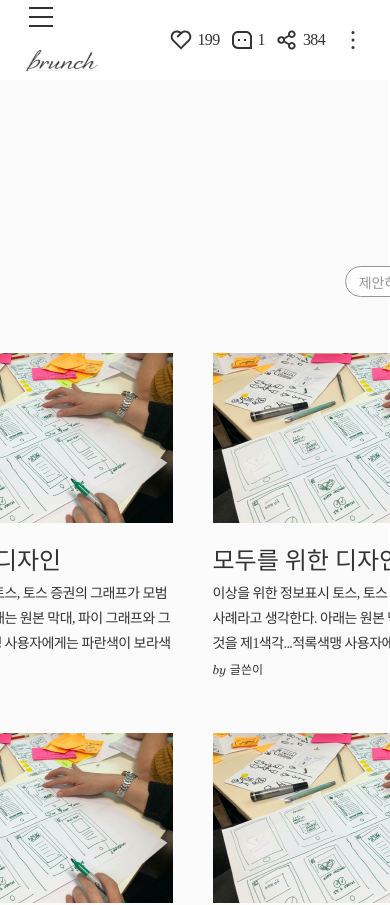
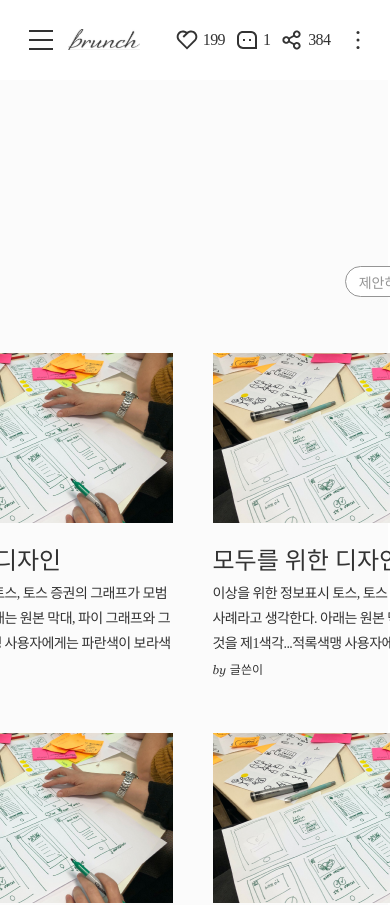
Before and after one commit to we-sopt-sibi/client, a React (Create React App) app: page / in a window 390 px wide. Shown: the top 905 px of the page. Built offline with nearby package versions, Linux system fonts and the light colour scheme; a web font is replaced by a local one.

Commit message:
:nail_care: style: header mobile styling

```diff
--- a/src/components/common/Header.jsx
+++ b/src/components/common/Header.jsx
@@ -11,10 +11,10 @@
   return (
     <StyledWrapper pathname={pathname}>
       <Drawer showDrawer={showDrawer} />
-      <section>
+      <StyledIconWrapper>
         <NavIcon alt="hamburger" onClick={() => setShowDrawer(true)} />
         <LogoIcon alt="logo" />
-      </section>
+      </StyledIconWrapper>
       <span>IT 트렌드</span>
       {pathname === "/" ? <NavIconWrapper /> : <SearchIcon alt="search" />}
     </StyledWrapper>
@@ -32,10 +32,6 @@
   justify-content: space-between;
   padding: 1.9rem 2rem;
 
-  & > section > svg {
-    height: 4.2rem;
-  }
-
   & > span {
     visibility: ${(props) => (props.pathname === "/" ? "hidden" : "visible")};
     font-size: ${({ theme }) => theme.fontSizes.title};
@@ -43,3 +39,16 @@
     bottom: -0.7rem;
   }
 `;
+
+const StyledIconWrapper = styled.section`
+  display: flex;
+  width: 12.7rem;
+  align-items: center;
+  justify-content: space-between;
+
+  @media ${({ theme }) => theme.device.mobile} {
+    & > :nth-child(2) {
+      display: none;
+    }
+  }
+`;
```
